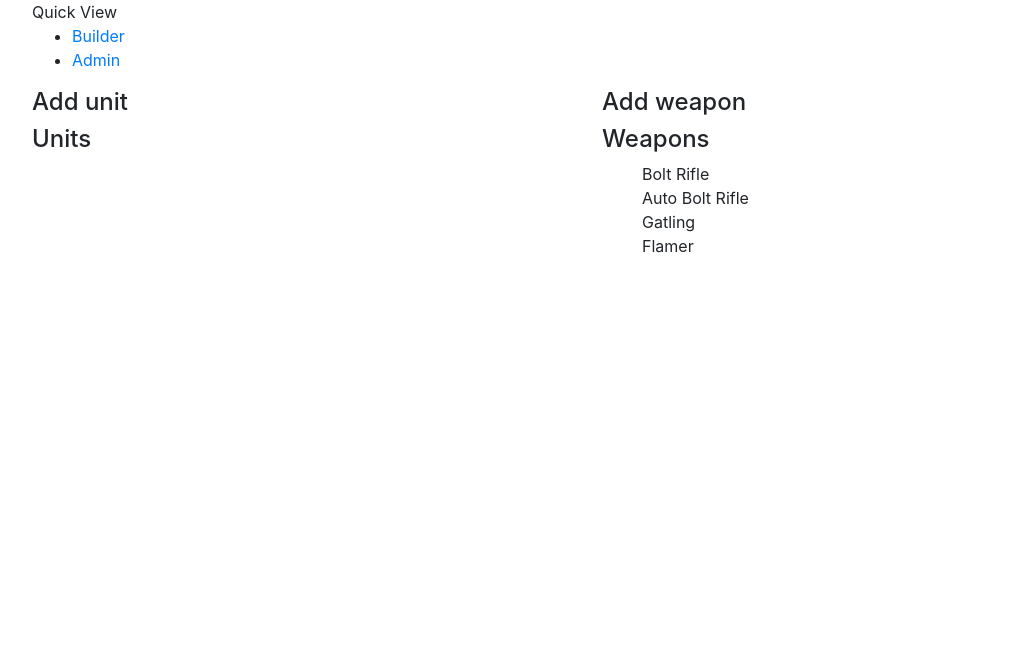
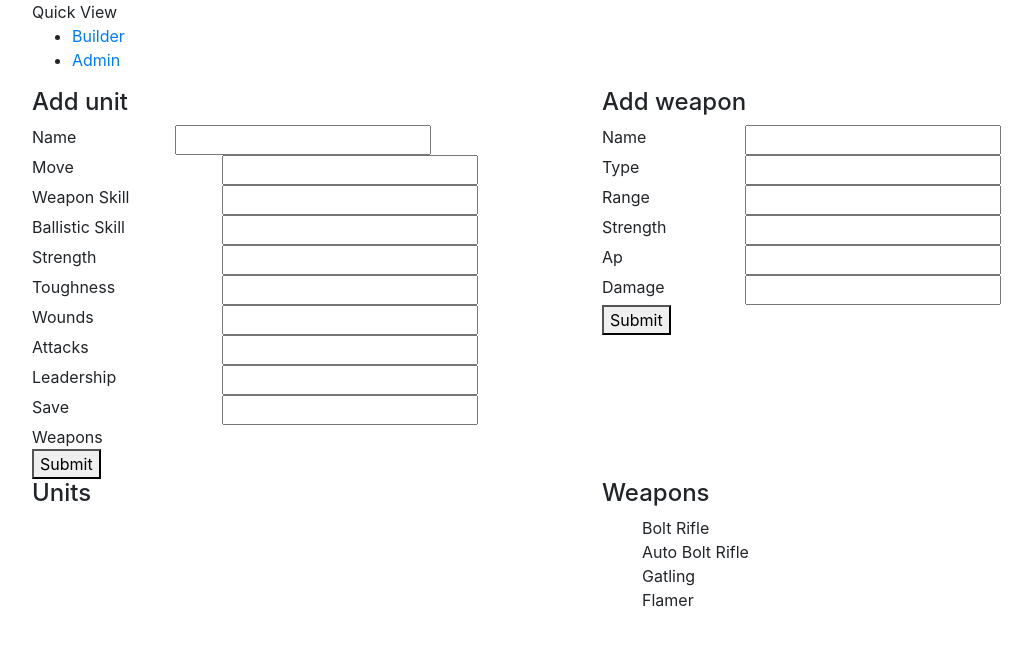
Before and after one commit to joshhoffman/quick-roster-view, a React (Create React App) app in the folder client/: page /admin in a window 1280 px wide. Shown: the top 646 px of the page, without its empty margins (53-1085 px from the left). Built offline with nearby package versions, Linux system fonts and the light colour scheme; no server answers.

Commit message:
Display create forms

```diff
--- a/client/src/Admin.js
+++ b/client/src/Admin.js
@@ -1,6 +1,8 @@
 import React from 'react'
 import AdminUnitList from "./admin/view/AdminUnitList";
 import AdminWeaponList from "./admin/view/AdminWeaponList";
+import CreateUnit from "./admin/create/CreateUnit";
+import CreateWeapon from "./admin/create/CreateWeapon";
 
 class Admin extends React.Component {
     constructor() {
@@ -30,9 +32,11 @@ class Admin extends React.Component {
                 <div className="row">
                     <div className="col-md-6">
                         <h4>Add unit</h4>
+                        <CreateUnit/>
                     </div>
                     <div className="col-md-6">
                         <h4>Add weapon</h4>
+                        <CreateWeapon/>
                     </div>
                 </div>
                 <div className="row">
--- /dev/null
+++ b/client/src/admin/create/CreateUnit.js
@@ -0,0 +1,54 @@
+import React from 'react';
+
+class CreateUnit extends React.Component {
+    render() {
+        return (
+            <div>
+                <div className="row">
+                    <div className="col-md-3">Name</div>
+                    <div className="col-md-4"><input type="text"/></div>
+                </div>
+                <div className="row">
+                    <div className="col-md-4">Move</div>
+                    <div className="col-md-4"><input type="text"/></div>
+                </div>
+                <div className="row">
+                    <div className="col-md-4">Weapon Skill</div>
+                    <div className="col-md-4"><input type="text"/></div>
+                </div>
+                <div className="row">
+                    <div className="col-md-4">Ballistic Skill</div>
+                    <div className="col-md-4"><input type="text"/></div>
+                </div>
+                <div className="row">
+                    <div className="col-md-4">Strength</div>
+                    <div className="col-md-4"><input type="text"/></div>
+                </div>
+                <div className="row">
+                    <div className="col-md-4">Toughness</div>
+                    <div className="col-md-4"><input type="text"/></div>
+                </div>
+                <div className="row">
+                    <div className="col-md-4">Wounds</div>
+                    <div className="col-md-4"><input type="text"/></div>
+                </div>
+                <div className="row">
+                    <div className="col-md-4">Attacks</div>
+                    <div className="col-md-4"><input type="text"/></div>
+                </div>
+                <div className="row">
+                    <div className="col-md-4">Leadership</div>
+                    <div className="col-md-4"><input type="text"/></div>
+                </div>
+                <div className="row">
+                    <div className="col-md-4">Save</div>
+                    <div className="col-md-4"><input type="text"/></div>
+                </div>
+                Weapons<br />
+                <button>Submit</button>
+            </div>
+        )
+    }
+}
+
+export default CreateUnit
--- /dev/null
+++ b/client/src/admin/create/CreateWeapon.js
@@ -0,0 +1,38 @@
+import React from 'react'
+
+class CreateWeapon extends React.Component {
+    render() {
+        return (
+            <div>
+                <div className="row">
+                    <div className="col-md-3">Name</div>
+                    <div className="col-md-4"><input type="text"/></div>
+                </div>
+                <div className="row">
+                    <div className="col-md-3">Type</div>
+                    <div className="col-md-4"><input type="text"/></div>
+                </div>
+                <div className="row">
+                    <div className="col-md-3">Range</div>
+                    <div className="col-md-4"><input type="text"/></div>
+                </div>
+                <div className="row">
+                    <div className="col-md-3">Strength</div>
+                    <div className="col-md-4"><input type="text"/></div>
+                </div>
+                <div className="row">
+                    <div className="col-md-3">Ap</div>
+                    <div className="col-md-4"><input type="text"/></div>
+                </div>
+                <div className="row">
+                    <div className="col-md-3">Damage</div>
+                    <div className="col-md-4"><input type="text"/></div>
+                </div>
+
+                <button className="button">Submit</button>
+            </div>
+        )
+    }
+}
+
+export default CreateWeapon;
```
